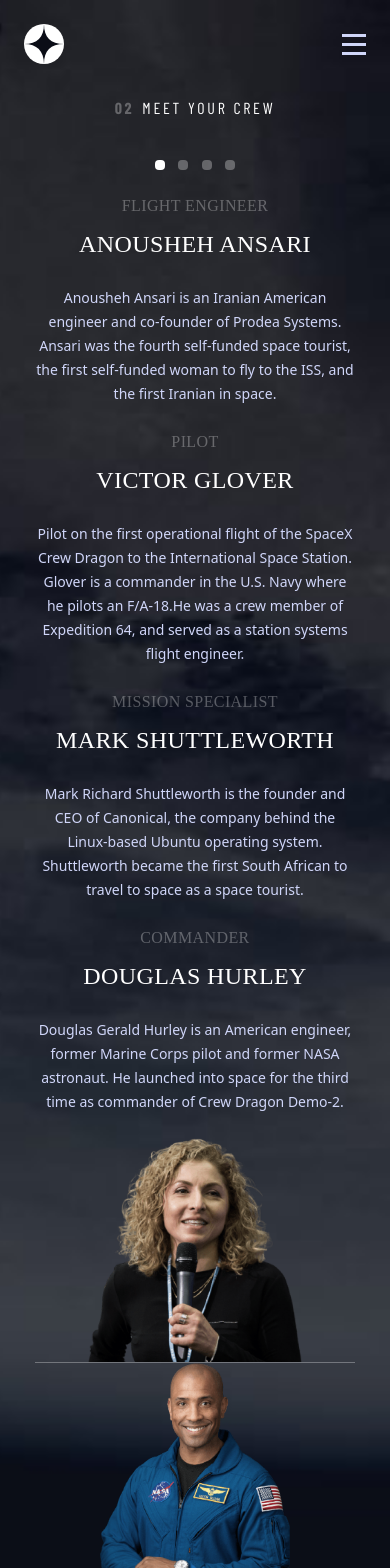
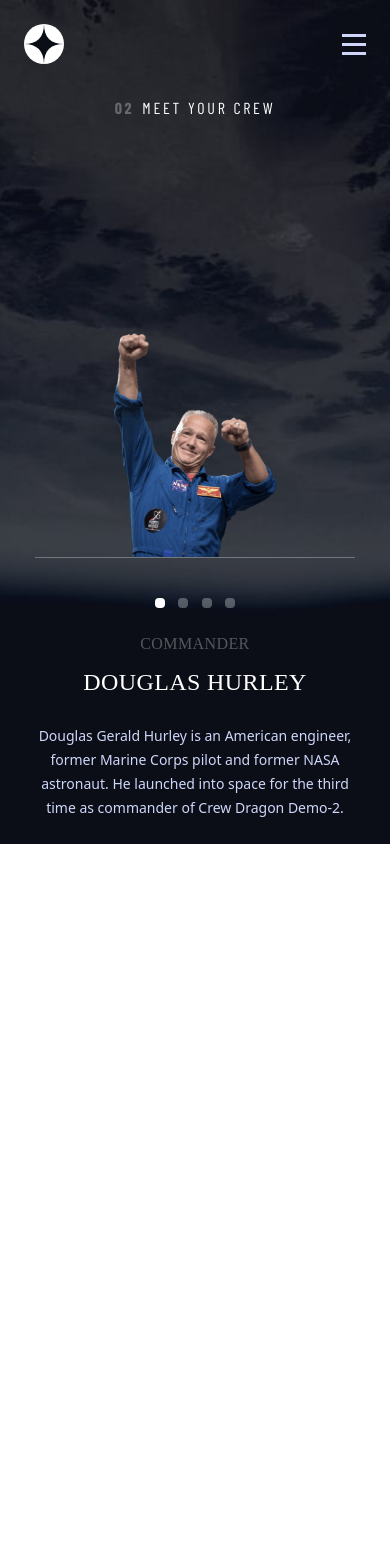
Before and after one commit to Sana-Shabeel/space-tourism-ts, a React (Vite) app: page / in a window 390 px wide. Shown: the top 1568 px of the page. After the commit the page ends 844 px from the top, so only its background shows below. Built offline with nearby package versions, Linux system fonts and the light colour scheme; a web font is replaced by a local one.

Commit message:
crew page tablet view

```diff
--- a/src/pages/Crew.tsx
+++ b/src/pages/Crew.tsx
@@ -1,4 +1,4 @@
-import React, { useState } from "react";
+import React, { useEffect, useState } from "react";
 import { crew } from "../data/data.json";
 import { Root } from "../model";
 import Navbar from "../components/Navbar";
@@ -10,23 +10,28 @@
   const [IsActive, setIsActive] = useState("Douglas Hurley");
 
   const pickCrewMembers = (crewName: string) => {
+    setIsActive(crewName);
     setCrewMember(crewData.filter((crew) => crew.name === crewName));
-    setIsActive(crewName);
   };
+
+  useEffect(() => {
+    pickCrewMembers("Douglas Hurley");
+  }, []);
+
   return (
-    <section className="bg-crew-mobile bg-cover bg-center text-white">
+    <section className="grid min-h-screen grid-rows-home bg-crew-mobile bg-cover bg-center text-white md:h-max md:bg-crew-tablet">
       <Navbar />
       <h1 className="my-2 text-center font-barlowCond text-fs300 font-light uppercase tracking-2xl text-white md:ml-8 md:text-left md:text-fs400">
         <span className="mr-2 font-bold text-line">02</span>
         Meet your crew
       </h1>
 
-      <div className="flex flex-col-reverse">
+      <div className="md:flex md:flex-col-reverse">
         {/* IMAGE */}
         {crewMember.map((img) => (
-          <div className="mx-auto w-80">
+          <div className="my-4 mx-auto w-80 md:w-auto md:self-end">
             <img
-              className="mx-auto h-56 w-80 object-contain object-center md:h-2/5 md:w-2/3"
+              className="mx-auto h-56 w-80 object-contain object-center md:h-[33.25rem] md:w-auto md:object-cover"
               src={img.images.png}
               alt={`a picture of ${img.name}`}
             />
@@ -35,12 +40,12 @@
         ))}
 
         {/* BIO AND NAME */}
-        <div className="mx-auto mt-2 flex w-80 flex-col-reverse md:flex-col">
+        <div className="mx-auto mt-2 flex w-80 flex-col-reverse md:w-3/5 md:flex-col">
           {crewMember.map((data) => (
             <div>
               <div className="text-center font-bellefair font-light uppercase tracking-wide">
                 <h3 className="mb-2 text-fs300 text-line">{data.role}</h3>
-                <h2 className="text-[1.5rem]">{data.name}</h2>
+                <h2 className="text-[1.5rem] md:text-fs600">{data.name}</h2>
               </div>
               <p className="my-6 text-center text-fs200 font-extralight leading-6 text-lightBlue">
                 {data.bio}
```
